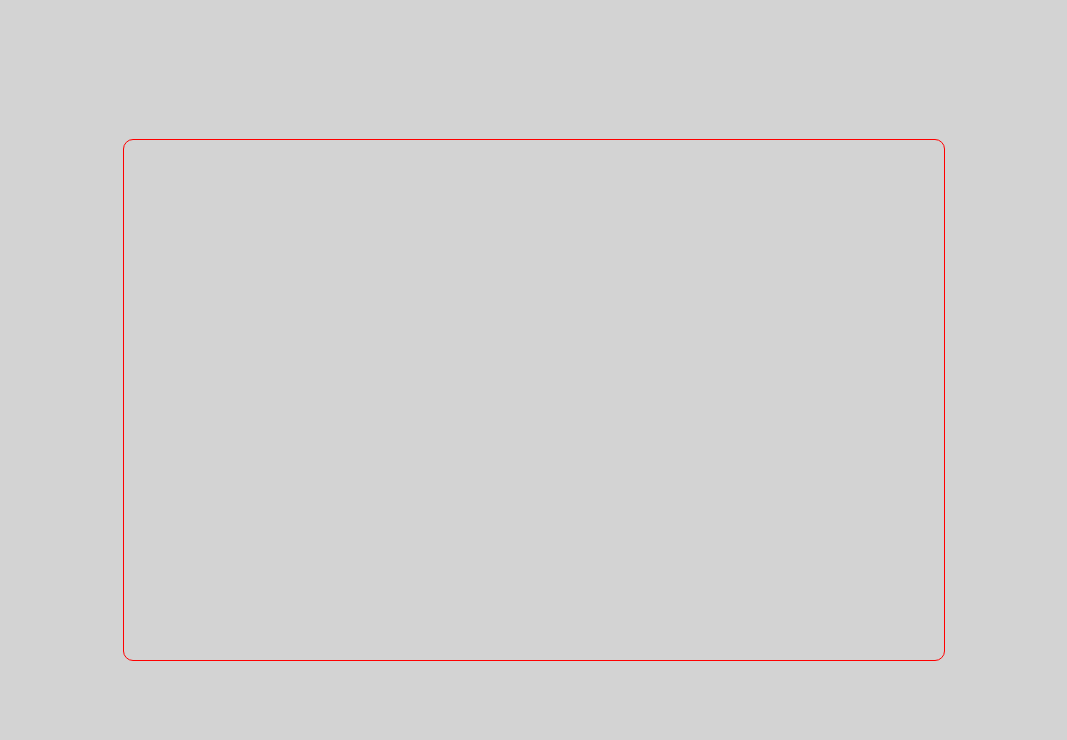
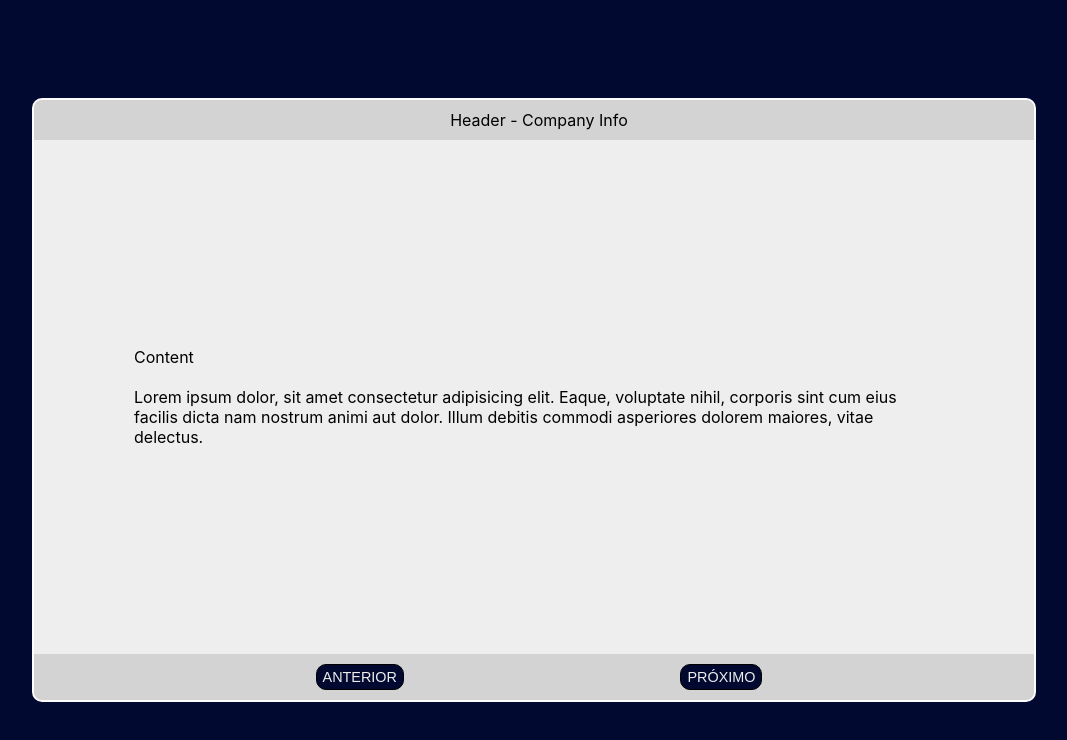
Before and after one commit to CapitaoDAreia/e-learning, a React (Create React App) app: page / in a window 1280 px wide. Shown: the top 740 px of the page, without its empty margins (106-1173 px from the left). Built offline with nearby package versions, Linux system fonts and the light colour scheme; the HTML template or start-up script is replaced by a standard one.

Commit message:
DEV: Initial structure done!

```diff
--- a/public/index.html
+++ b/public/index.html
@@ -13,7 +13,7 @@
       manifest.json provides metadata used when your web app is installed on a
       user's mobile device or desktop. See https://developers.google.com/web/fundamentals/web-app-manifest/
     -->
-    <link rel="manifest" href="%PUBLIC_URL%/manifest.json" />
+
     <!--
       Notice the use of %PUBLIC_URL% in the tags above.
       It will be replaced with the URL of the `public` folder during the build.
--- /dev/null
+++ b/src/Components/Basics/GlobalButton.component.tsx
@@ -0,0 +1,37 @@
+import styled from "styled-components";
+
+type GlobalButtonProps = {
+    label: string
+}
+
+const GlobalButtonComponent = styled.button`
+    font-size: .9rem;
+
+    padding: 4px 6px;
+
+    background-color: #010931;
+    color: #eeeeee;
+
+    border: 0.5px solid black;
+    border-radius: 10px;
+
+    cursor: pointer;
+
+    &:hover{
+        opacity: .9;
+    }
+
+    &:active{
+        opacity: .5;
+    }
+`;
+
+const GlobalButton = (props: GlobalButtonProps) => {
+    return (
+        <GlobalButtonComponent>
+            {props.label}
+        </GlobalButtonComponent>
+    )
+}
+
+export default GlobalButton
--- /dev/null
+++ b/src/Components/Structurals/GlobalContent.component.tsx
@@ -0,0 +1,27 @@
+import React from "react";
+
+import styled from "styled-components";
+
+const GlobalContentComponent = styled.div`
+    width: 80%;
+    align-self: center;
+
+`;
+
+const GlobalContent = () => {
+    return (
+        <GlobalContentComponent>
+            <div>
+                Content
+            </div>
+            <br/>
+            <div>
+                Lorem ipsum dolor, sit amet consectetur adipisicing elit.
+                Eaque, voluptate nihil, corporis sint cum eius facilis dicta nam nostrum animi aut dolor.
+                Illum debitis commodi asperiores dolorem maiores, vitae delectus.
+            </div>
+        </GlobalContentComponent>
+    )
+}
+
+export default GlobalContent
--- /dev/null
+++ b/src/Components/Structurals/GlobalFooter.component.tsx
@@ -0,0 +1,25 @@
+import React from "react";
+
+import styled from "styled-components";
+import GlobalButton from "../Basics/GlobalButton.component";
+
+const GlobalFooterComponent = styled.div`
+    width: 100%;
+    padding: 10px 5px;
+
+    background-color: #d3d3d3;
+
+    display: flex;
+    justify-content: space-evenly;
+`;
+
+const GlobalFooter = (props:{}) => {
+    return (
+        <GlobalFooterComponent>
+            <GlobalButton label="ANTERIOR" />
+            <GlobalButton label="PRÓXIMO" />
+        </GlobalFooterComponent>
+    )
+}
+
+export default GlobalFooter
--- a/src/Components/Structurals/GlobalHeader.component.tsx
+++ b/src/Components/Structurals/GlobalHeader.component.tsx
@@ -2,13 +2,22 @@ import React from "react";
 
 import styled from "styled-components";
 
-const GlobalHeaderComponent = styled.div``
+const GlobalHeaderComponent = styled.div`
+    width: 100%;
+    padding: 10px 5px;
 
-const GlobalHeader=()=>{
-    return(
-        <div>
-            Header
-        </div>
+
+    background-color: #d3d3d3;
+
+    display: flex;
+    justify-content: space-evenly;
+`;
+
+const GlobalHeader = () => {
+    return (
+        <GlobalHeaderComponent>
+            Header - Company Info
+        </GlobalHeaderComponent>
     )
 }
 
--- a/src/Components/Structurals/GlobalStructure.component.tsx
+++ b/src/Components/Structurals/GlobalStructure.component.tsx
@@ -1,18 +1,32 @@
 import React from "react";
 import styled from 'styled-components'
+import GlobalContent from "./GlobalContent.component";
+import GlobalFooterComponent from "./GlobalFooter.component";
+import GlobalHeaderComponent from "./GlobalHeader.component";
 
 const GlobalStructureComponent = styled.div`
-    border: 1px solid red;
+    border: 2px solid #fcfcfc;
     border-radius: 10px;
-    padding: 10px;
-    width: 800px;
-    height: 500px;
+    width: 1000px;
+    height: 600px;
+
+    overflow: hidden;
+
+
+    background-color: #EEEEEE;
+    display: flex;
+    flex-direction: column;
+    justify-content: space-between;
 `;
 
 const GlobalStructure = (props: {}) => {
     return (
         <GlobalStructureComponent>
+            <GlobalHeaderComponent />
 
+            <GlobalContent />
+
+            <GlobalFooterComponent />
         </GlobalStructureComponent>
     )
 }
--- a/src/index.css
+++ b/src/index.css
@@ -10,7 +10,7 @@ body {
 
   box-sizing: border-box;
 
-  background-color: #d3d3d3;
+  background-color: #010931;
   display: flex;
   justify-content: center;
   align-items: center;
```
